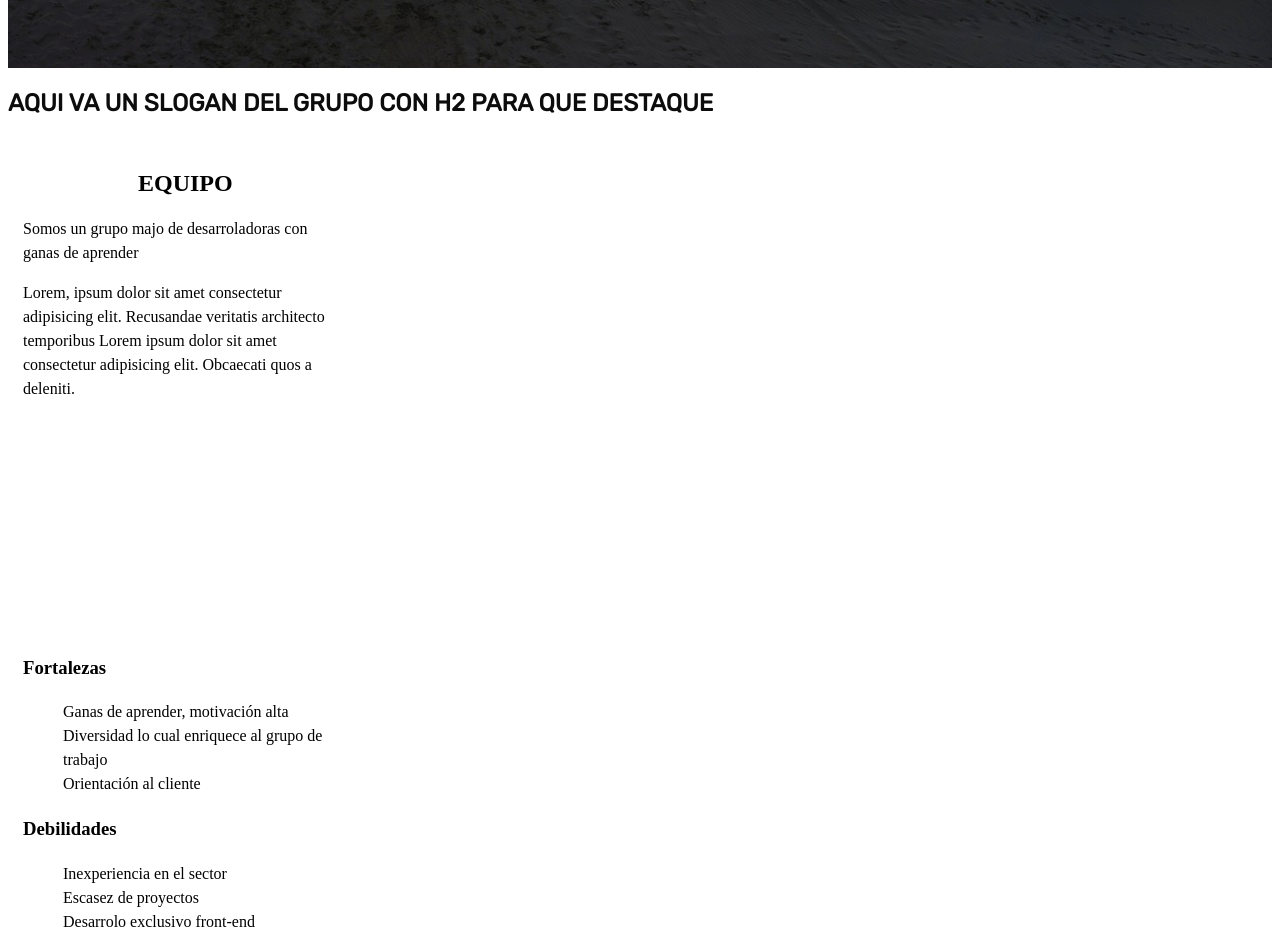
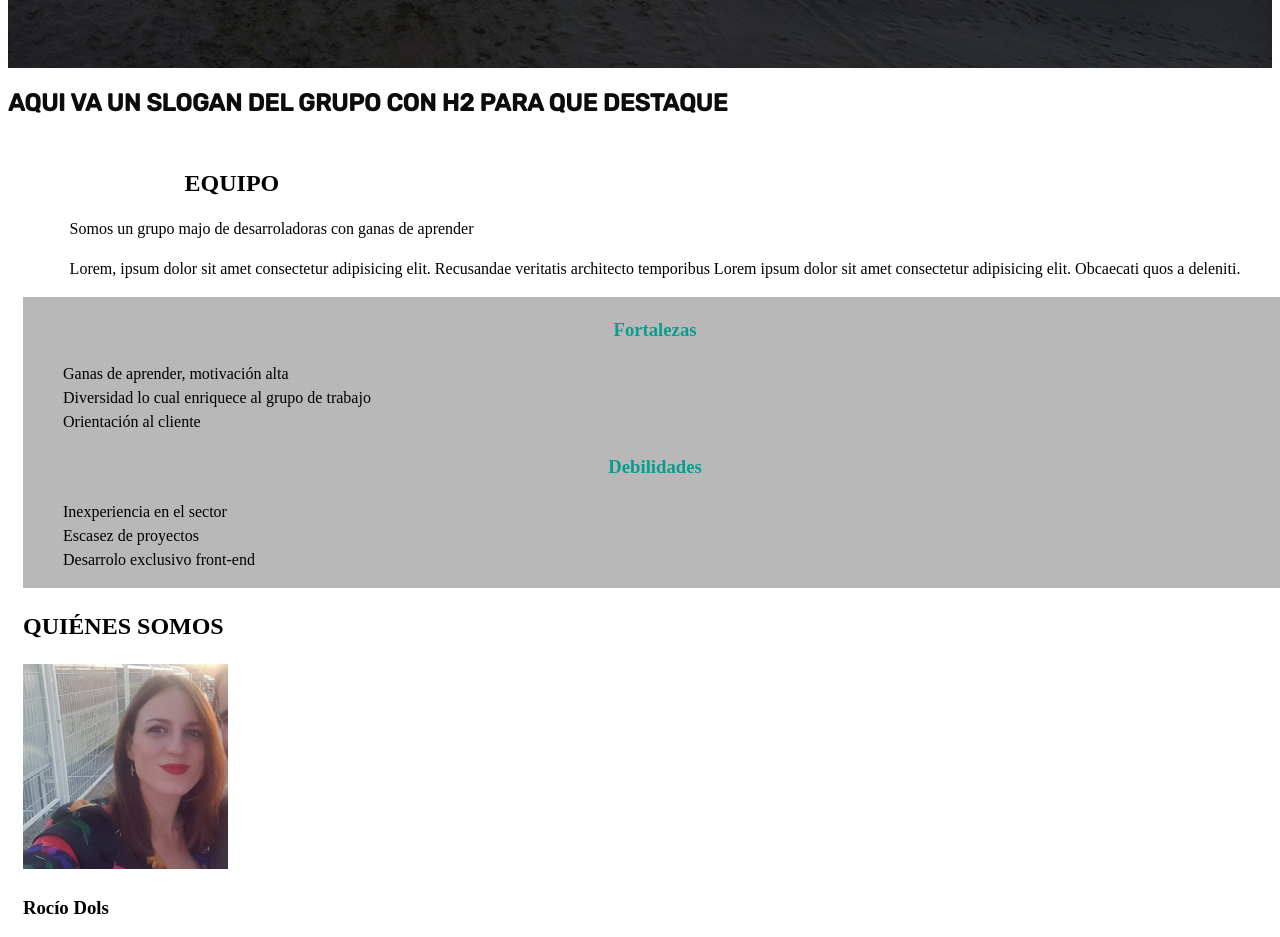
Before and after one commit to Adalab/project-promo-o-module-1-team-5, a plain HTML site: page index.html in a window 1280 px wide. Shown: the part 900-1837 px from the top of the page. Drawn offline with Linux system fonts and the light colour scheme.

Commit message:
cambiosMain

```diff
--- a/CSS/style.css
+++ b/CSS/style.css
@@ -64,15 +64,11 @@ header .nav-bar li a {
   width: 100%;
 }
 
-.team {
-  max-width: 320px;
-  height: 500px;
-}
 
-/* Aqui empieza el Css de main */
+/*--------------- Aqui empieza el Css de main ----------------------*/
 
-main {
-  max-width: 320px;
+.page-main {
+  width: 100%;
   display: flex;
   flex-direction: column;
   justify-content: center;
@@ -80,9 +76,6 @@ main {
   font-size: 16px;
   line-height: 1.5;
   margin: 15px;
-}
-.team {
-  height: 500px;
 }
 
 .page-main {
@@ -94,6 +87,20 @@ main {
   margin-right: 115px;
   margin-bottom: 15px;
 }
+.features{
+  background-color: #b8b8b9;
+  margin: 0px;
+  padding: 0px;
+  width: 100%;
+
+}
+.title3{
+  text-align: center;
+  color: #099d8d;
+
+}
+
+
 /* Ponemos la foto de footer a todo lo ancho para que no se rompa la maqueta en móvil */
 
 .footer img {
--- a/index.html
+++ b/index.html
@@ -1,5 +1,5 @@
 <!DOCTYPE html>
-<html lang="en">
+<html lang="es">
 
 <head>
   <meta charset="UTF-8" />
@@ -11,7 +11,10 @@
   <link rel="stylesheet" href="./CSS/style.css" />
   <link rel="stylesheet" href="https://use.fontawesome.com/releases/v5.8.1/css/all.css"
     integrity="sha384-50oBUHEmvpQ+1lW4y57PTFmhCaXp0ML5d60M1M7uH2+nqUivzIebhndOJK28anvf" crossorigin="anonymous" />
-  <link rel="stylesheet" href="https://fonts.googleapis.com/css?family=Rubik" />
+  <link rel="preconnect" href="https://fonts.googleapis.com">
+  <link rel="preconnect" href="https://fonts.gstatic.com" crossorigin>
+  <link href="https://fonts.googleapis.com/css2?family=Open+Sans:wght@400;600&family=Rubik:wght@500&display=swap"
+    rel="stylesheet">
   <link rel="stylesheet" href="./contact.html" />
 </head>
 
@@ -47,7 +50,7 @@
     </section>
     <section class="features">
       <article>
-        <h3>Fortalezas</h3>
+        <h3 class="title3">Fortalezas</h3>
         <ul>
           <li>Ganas de aprender, motivación alta</li>
           <li>Diversidad lo cual enriquece al grupo de trabajo</li>
@@ -55,7 +58,7 @@
         </ul>
       </article>
       <article>
-        <h3>Debilidades</h3>
+        <h3 class="title3">Debilidades</h3>
         <ul>
           <li>Inexperiencia en el sector</li>
           <li>Escasez de proyectos</li>
```
Also changed, not shown: images/Rosa.jpg (added), images/fotoElvira (2).jpg (added), images/fotoElvirarecorta.png (deleted).
